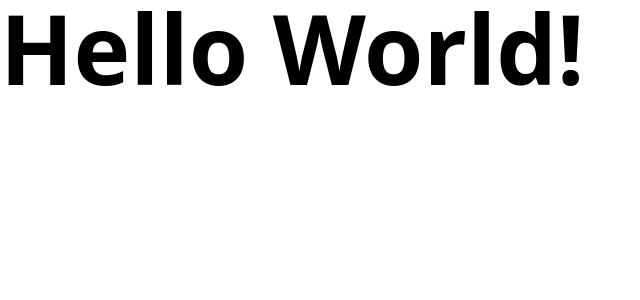
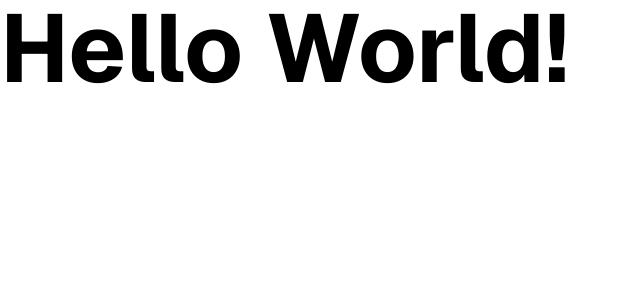
Before and after one commit to Petri-Hub/portfolio, a Next.js app: page / in a window 1280 px wide. Shown: the top 300 px of the page, without its empty margins (0-640 px from the left). Built offline with nearby package versions, Linux system fonts and the light colour scheme.

Commit message:
feat: add Geist font to project

```diff
--- a/package.json
+++ b/package.json
@@ -10,6 +10,7 @@
 	},
 	"dependencies": {
 		"@vercel/speed-insights": "^1.0.12",
+		"geist": "^1.3.1",
 		"next": "14.2.11",
 		"prettier": "^3.3.3",
 		"react": "^18",
--- a/src/app/layout.tsx
+++ b/src/app/layout.tsx
@@ -1,6 +1,7 @@
 import '@/assets/styles/global.css'
 import { Metadata } from 'next'
 import { SpeedInsights } from '@vercel/speed-insights/next'
+import { GeistSans } from 'geist/font/sans'
 
 export const metadata: Metadata = {
 	title: 'Portfolio'
@@ -8,7 +9,7 @@ export const metadata: Metadata = {
 
 export default function RootLayout({ children }: React.PropsWithChildren) {
 	return (
-		<html lang='pt-br'>
+		<html lang='pt-br' className={GeistSans.className}>
 			<body>
 				<SpeedInsights />
 				{children}
```
Also changed, not shown: 1 other file (tests, documents, lock files or other folders).
